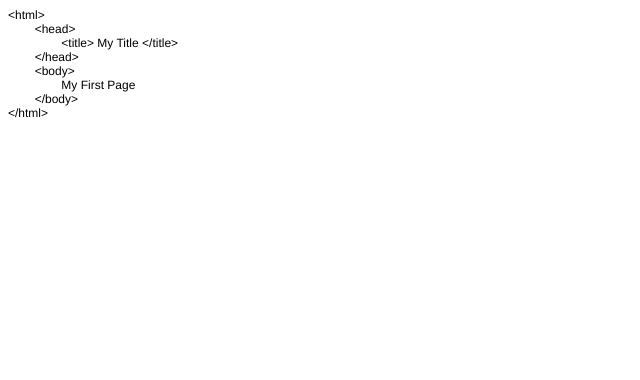
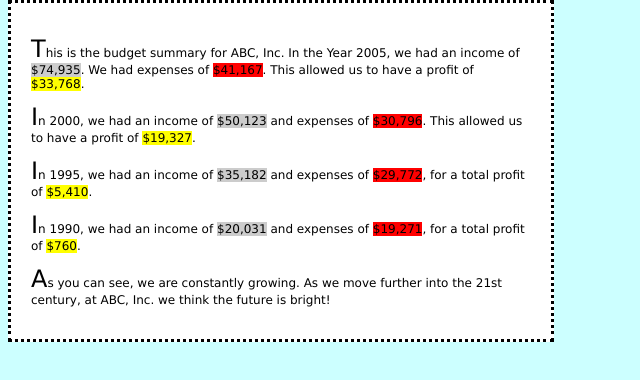
Before and after one commit to trisha24777/ITweeklytasks, a plain HTML site: page index.html in a window 1280 px wide. Shown: the whole page, without its empty margins (0-640 px from the left). Drawn offline with Linux system fonts and the light colour scheme.

Commit message:
Add files via upload
Added week 8 tasks

```diff
--- a/index.html
+++ b/index.html
@@ -1,24 +1,36 @@
-<!DOCTYPE html PUBLIC "-//W3C//DTD HTML 4.01//EN" "http://www.w3.org/TR/html4/strict.dtd">
-<html>
+<!DOCTYPE html>
+<html lang="en">
 <head>
-  <meta http-equiv="Content-Type" content="text/html; charset=utf-8">
-  <meta http-equiv="Content-Style-Type" content="text/css">
-  <title></title>
-  <meta name="Generator" content="Cocoa HTML Writer">
-  <meta name="CocoaVersion" content="2566">
-  <style type="text/css">
-    p.p1 {margin: 0.0px 0.0px 0.0px 0.0px; font: 12.0px Helvetica}
-    span.Apple-tab-span {white-space:pre}
-  </style>
+<title>ABC, Inc. Year End Budget Summary</title>
+<link href="style.css" rel="stylesheet" type="text/css">
 </head>
 <body>
-<p class="p1">&lt;html&gt;</p>
-<p class="p1"><span class="Apple-tab-span">	</span>&lt;head&gt;</p>
-<p class="p1"><span class="Apple-tab-span">	</span><span class="Apple-tab-span">	</span>&lt;title&gt; My Title &lt;/title&gt;</p>
-<p class="p1"><span class="Apple-tab-span">	</span>&lt;/head&gt;</p>
-<p class="p1"><span class="Apple-tab-span">	</span>&lt;body&gt;</p>
-<p class="p1"><span class="Apple-tab-span">	</span><span class="Apple-tab-span">	</span>My First Page</p>
-<p class="p1"><span class="Apple-tab-span">	</span>&lt;/body&gt;</p>
-<p class="p1">&lt;/html&gt;</p>
+
+<div id="budgetsummary">
+<p>This is the budget summary for ABC, Inc. In the Year 2005, we had an income of
+<span class="income">$74,935</span>. We had expenses of
+<span class="expenses">$41,167</span>. This allowed us to have a profit of
+<span class="profit">$33,768</span>.
+</p>
+
+<p>In 2000, we had an income of <span class="income">$50,123</span> and expenses of
+<span class="expenses">$30,796</span>. This allowed us to have a profit of
+<span class="profit">$19,327</span>.
+</p>
+
+<p>In 1995, we had an income of <span class="income">$35,182</span> and expenses of
+<span class="expenses">$29,772</span>, for a total profit of
+<span class="profit">$5,410</span>.
+</p>
+
+<p>In 1990, we had an income of <span class="income">$20,031</span> and expenses of
+<span class="expenses">$19,271</span>, for a total profit of
+<span class="profit">$760</span>.
+</p>
+
+<p>As you can see, we are constantly growing. As we move further into the 21st
+century, at ABC, Inc. we think the future is bright!</p>
+</div>
+
 </body>
 </html>
--- /dev/null
+++ b/style.css
@@ -0,0 +1,42 @@
+body {
+    font-family: Verdana, Arial, Helvetica, sans-serif;
+    font-size: 12px;
+    background-color: #CCFFFF;
+    }
+
+    h1 {
+    font-size: 14px;
+    font-variant: small-caps;
+    color: #FF0000;
+    background-color: #00FF00;
+    position: absolute;
+    top: 0px;
+    left: 0px;
+    z-index: 2;
+    }
+
+    p:first-letter {
+    font-size: 200%;
+    }
+
+    .income {
+    background-color: #CCCCCC;
+    }
+
+    .expenses {
+    background-color: #FF0000;
+    }
+
+    .profit {
+    background-color: #FFFF00;
+    }
+
+    #budgetsummary {
+    background-color: #FFFFFF;
+    border: dotted;
+    padding: 20px;
+    width: 500px;
+    position: absolute;
+    top: 0px;
+    z-index: 1;
+    }
```
